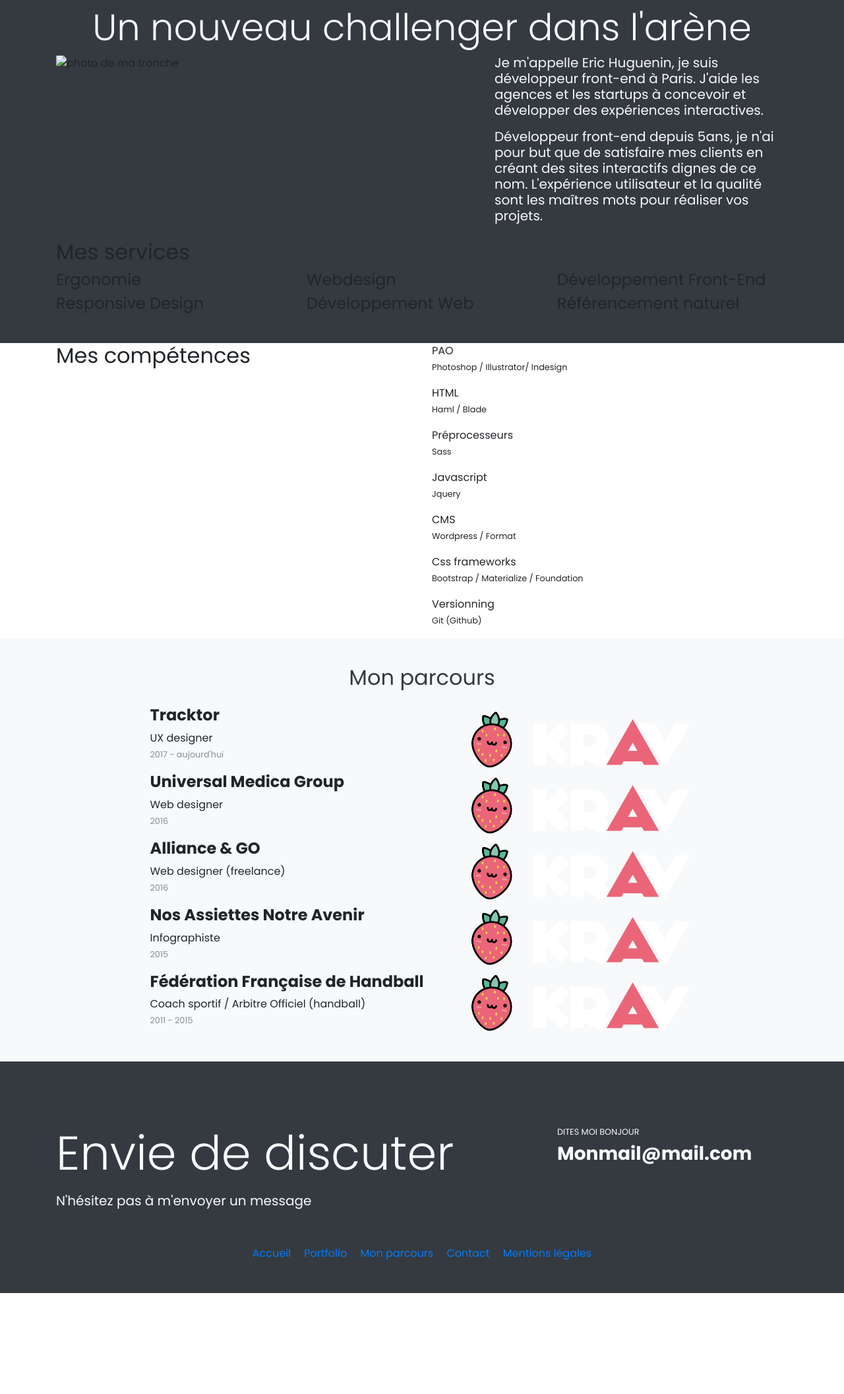
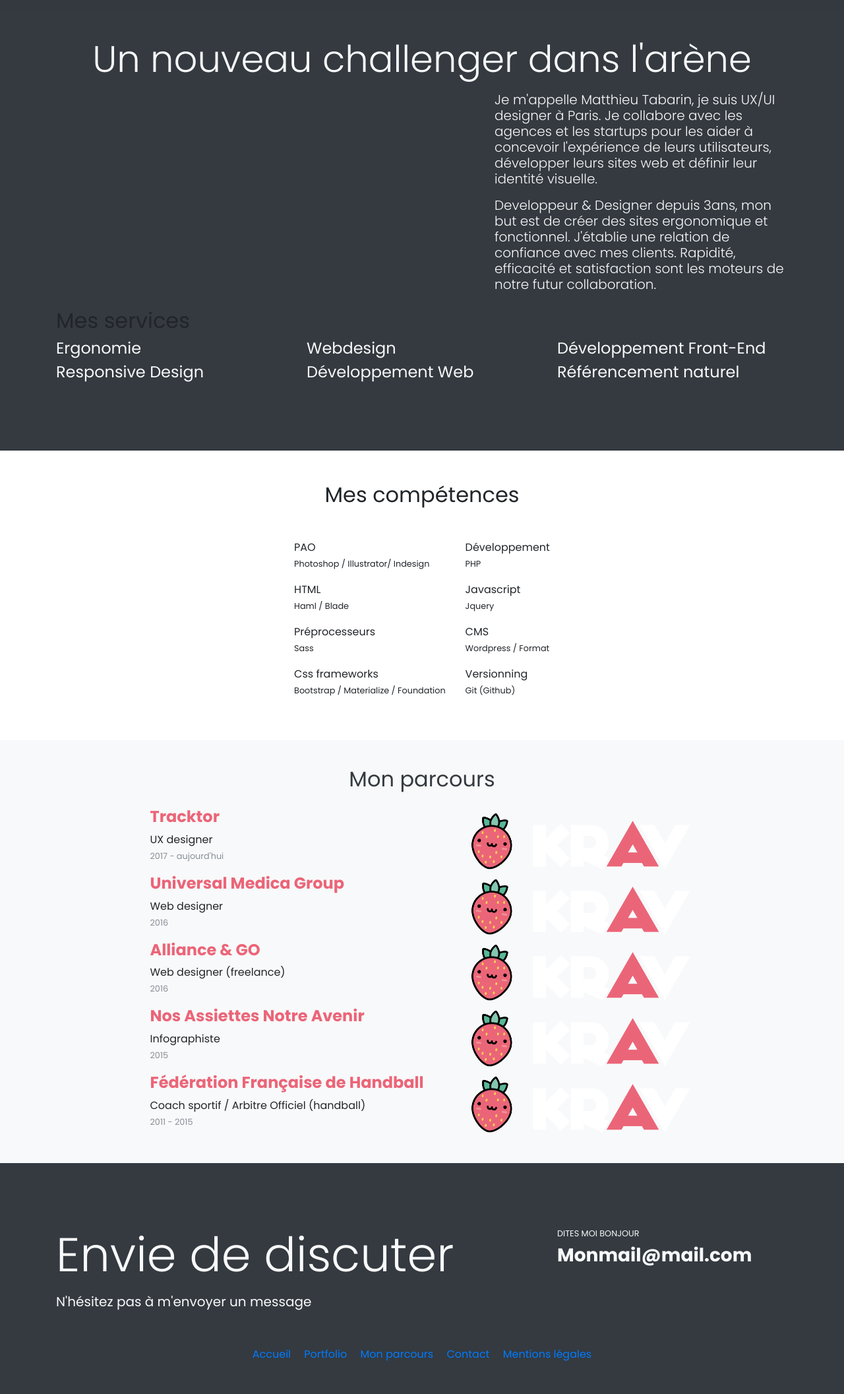
Before and after one commit to genibus/krav-web, a PHP site: page /about.php in a window 1280 px wide. Shown: the part 40-2153 px from the top of the page at 66% size. Before the commit the page ends 2000 px from the top, so only its background shows below. Run offline with PHP 8.4, Linux system fonts and the light colour scheme; some libraries are stand-ins or nearby versions.

Commit message:
few change

```diff
--- a/about.php
+++ b/about.php
@@ -3,24 +3,23 @@ include 'asset/partie/header_meta.php';
 $title = "A propos";
 $description = "A propos de Matthieu Tabarin";
 include 'asset/partie/header.php'; ?>
-<section class="bg-dark py-5" style="height: 70vh;">
-  <article class="container">
-    <h1 class="display-4 text-light text-center">Un nouveau challenger dans l'arène</h1>
+<section class="bg-dark py-5">
+  <article class="container py-5">
+    <h1 class="display-4 text-light text-center mb-3">Un nouveau challenger dans l'arène</h1>
     <div class="row justify-content-center">
       <div class="col-7">
-        <img src="" alt="photo de ma tronche">
       </div>
-      <div class="col text-light h5">
+      <div class="col text-light h5 font-weight-light">
         <p>
-          Je m'appelle Eric Huguenin, je suis développeur front-end à Paris. J'aide les agences et les startups à concevoir et développer des expériences interactives.
+          Je m'appelle Matthieu Tabarin, je suis UX/UI designer à Paris. Je collabore avec les agences et les startups pour les aider à concevoir l'expérience de leurs utilisateurs, développer leurs sites web et définir leur identité visuelle.
         </p>
         <p>
-          Développeur front-end depuis 5ans, je n'ai pour but que de satisfaire mes clients en créant des sites interactifs dignes de ce nom. L'expérience utilisateur et la qualité sont les maîtres mots pour réaliser vos projets.
+          Developpeur & Designer depuis 3ans, mon but est de créer des sites ergonomique et fonctionnel. J'établie une relation de confiance avec mes clients. Rapidité, efficacité et satisfaction sont les moteurs de notre futur collaboration.
         </p>
       </div>
     </div>
     <h2>Mes services</h2>
-    <div class="row">
+    <div class="row text-light">
       <div class="col-4">
         <h3 class="h4">Ergonomie</h3>
       </div>
@@ -43,18 +42,19 @@ include 'asset/partie/header.php'; ?>
   </article>
 </section>
 <section>
-  <article class="container">
-    <div class="row">
-      <div class="col-6">
-          <h2 class="mx-auto">Mes compétences</h2>
-      </div>
-      <div class="col-6">
+  <article class="container py-5">
+    <h2 class="mb-5 text-center">Mes compétences</h2>
+    <div class="row justify-content-center">
+      <div class="col-12 col-md-auto">
         <p>PAO <br> <small> Photoshop / Illustrator/ Indesign</small></p>
         <p>HTML <br> <small>Haml / Blade</small></p>
         <p>Préprocesseurs <br> <small>Sass</small></p>
+        <p>Css frameworks <br> <small>Bootstrap / Materialize / Foundation</small></p>
+      </div>
+      <div class="col-12 col-md-auto">
+        <p>Développement <br> <small>PHP</small></p>
         <p>Javascript <br> <small>Jquery</small></p>
         <p>CMS <br> <small>Wordpress / Format</small></p>
-        <p>Css frameworks <br> <small>Bootstrap / Materialize / Foundation</small></p>
         <p>Versionning <br> <small>Git (Github)</small></p>
       </div>
     </div>
@@ -67,23 +67,23 @@ include 'asset/partie/header.php'; ?>
       <div class="col-5">
         <ul class="list-unstyled">
           <li>
-            <h3 class="h4 font-weight-bold">Tracktor</h3>
+            <h3 class="h4 font-weight-bold text-warning">Tracktor</h3>
             <p>UX designer<br> <small class="text-muted">2017 - aujourd'hui</small></p>
           </li>
           <li>
-            <h3 class="h4 font-weight-bold">Universal Medica Group</h3>
+            <h3 class="h4 font-weight-bold text-warning">Universal Medica Group</h3>
             <p>Web designer <br> <small class="text-muted">2016</small></p>
           </li>
           <li>
-            <h3 class="h4 font-weight-bold">Alliance & GO</h3>
+            <h3 class="h4 font-weight-bold text-warning">Alliance & GO</h3>
             <p>Web designer (freelance) <br> <small class="text-muted">2016</small></p>
           </li>
           <li>
-            <h3 class="h4 font-weight-bold">Nos Assiettes Notre Avenir</h3>
+            <h3 class="h4 font-weight-bold text-warning">Nos Assiettes Notre Avenir</h3>
             <p>Infographiste<br> <small class="text-muted">2015</small></p>
           </li>
           <li>
-            <h3 class="h4 font-weight-bold">Fédération Française de Handball</h3>
+            <h3 class="h4 font-weight-bold text-warning">Fédération Française de Handball</h3>
             <p>Coach sportif / Arbitre Officiel (handball) <br> <small class="text-muted">2011 - 2015</small></p>
           </li>
         </ul>
--- a/asset/sass/style.scss
+++ b/asset/sass/style.scss
@@ -13,8 +13,7 @@ $theme-colors: (
   warning: $krav-red,
   danger: $danger,
   light: $light,
-  dark: $dark,
-  black: #000
+  dark: $dark
 );
 
 $body-bg: transparent;
--- a/index.php
+++ b/index.php
@@ -40,17 +40,17 @@ include 'asset/partie/header.php';
 			<div class="col-12 col-md-4" data-aos="fade-up">
 				<img src="asset/img/graphic-design.png" alt="design" class="mb-2">
 				<h2 class="h3">Ergonomie</h2>
-				<p>Définissons ensemble une identité visuelle qui vous ressemble.</p>
+				<p> Réfléxion et conception de votre expérience utilisateur</p>
 			</div>
 			<div class="col-12 col-md-4" data-aos="fade-down">
 				<img src="asset/img/vector.png" alt="sketching" class="mb-2">
 				<h2 class="h3">Précision</h2>
-				<p>Mettez en avant vos évenements ou votre entreprise.</p>
+				<p>Des conseils adaptés et personnalisés à votre projet</p>
 			</div>
 			<div class="col-12 col-md-4" data-aos="fade-up">
 				<img src="asset/img/rocket.png" alt="palette" class="mb-2">
 				<h2 class="h3">Optimisation</h2>
-				<p>Nous travaillons aussi bien en ligne qu'en impression.</p>
+				<p>Une application pensée pour durer dans le temps</p>
 			</div>
 		</div>
 	<article>
```
Also changed, not shown: asset/css/style.css.
